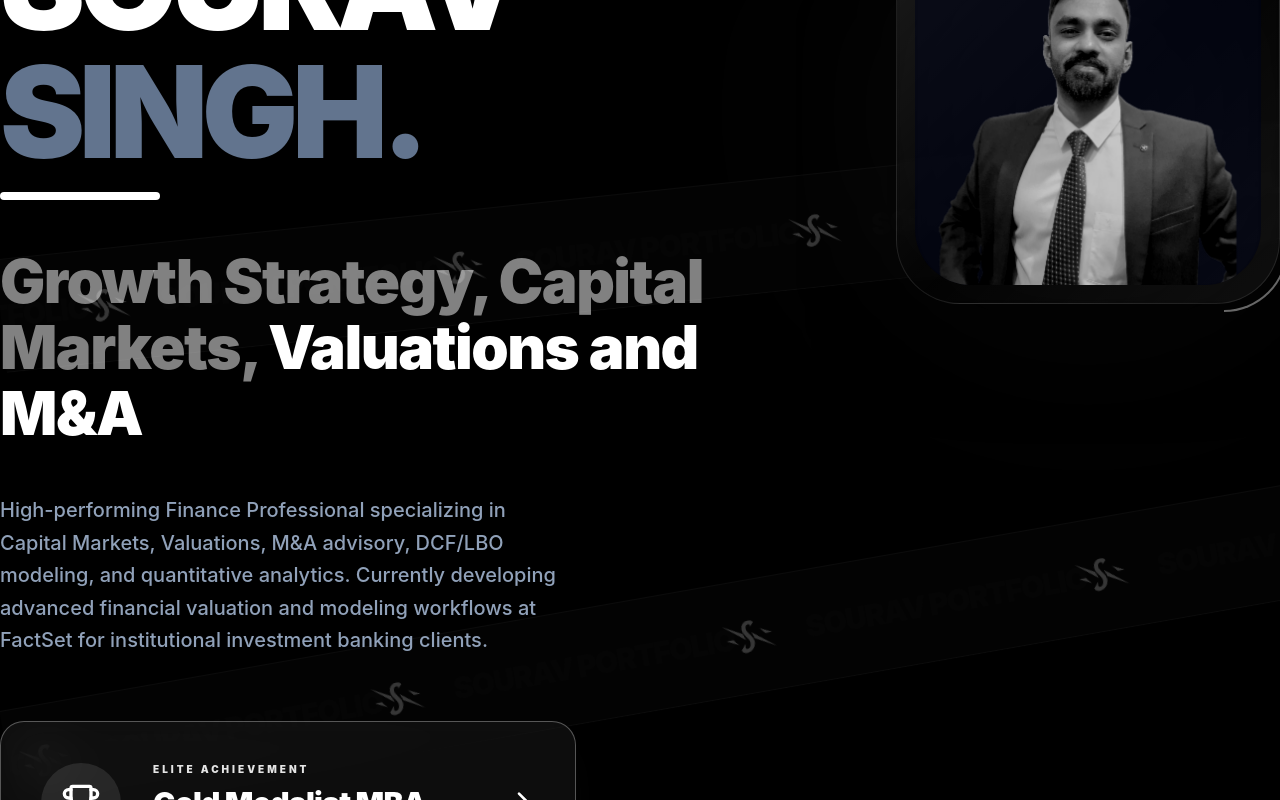
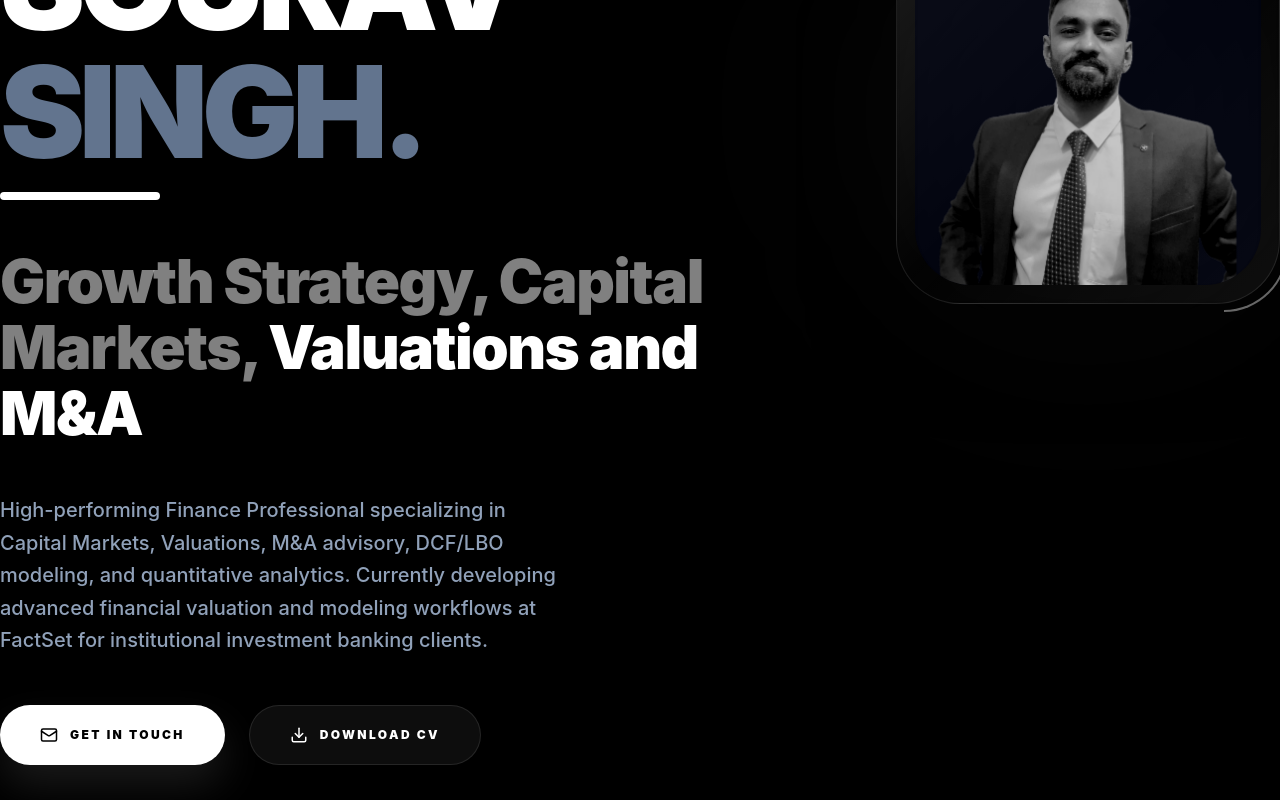
Before and after one commit to Gourav2167/sourav_portfolio, a React (Vite) app: page / in a window 1280 px wide. Shown: the part 240-1040 px from the top of the page. Built offline with nearby package versions, Linux system fonts and the light colour scheme.

Commit message:
new resume

```diff
--- a/src/components/Hero.jsx
+++ b/src/components/Hero.jsx
@@ -3,10 +3,11 @@ import { motion, AnimatePresence, useSpring, useTransform } from 'framer-motion'
 import { portfolioData } from '../data/portfolioData';
 import {
     ArrowRight,
-    Trophy
+    Trophy,
+    Download,
+    Mail
 } from 'lucide-react';
 import { useNavigate } from 'react-router-dom';
-import GeometricAura from './GeometricAura';
 
 const Hero = () => {
     const navigate = useNavigate();
@@ -17,9 +18,7 @@ const Hero = () => {
 
     return (
         <section className="min-h-screen pt-40 pb-20 overflow-hidden relative">
-            {/* Multiplied Brand Marquee Banners */}
-            <LogoMarquee direction={1} speed={30} rotate={-6} />
-            <LogoMarquee direction={-1} speed={40} rotate={-10} />
+
 
             <div className="max-w-[1300px] mx-auto grid lg:grid-cols-12 gap-16 items-start relative z-10">
 
@@ -42,9 +41,31 @@ const Hero = () => {
                             Growth Strategy, Capital Markets, <span className="text-white">Valuations and M&A</span>
                         </h2>
 
-                        <p className="text-xl text-slate-400 mb-16 max-w-xl leading-relaxed font-medium">
+                        <p className="text-xl text-slate-400 mb-12 max-w-xl leading-relaxed font-medium">
                             {personalInfo.description}
                         </p>
+
+                        <div className="flex flex-wrap gap-6 mb-16">
+                            <motion.a
+                                whileHover={{ scale: 1.02 }}
+                                whileTap={{ scale: 0.98 }}
+                                href={`mailto:${personalInfo.email}`}
+                                className="px-10 py-5 bg-white text-black text-xs font-black uppercase tracking-[0.2em] rounded-full hover:bg-zinc-200 transition-all shadow-[0_20px_40px_rgba(255,255,255,0.1)] flex items-center gap-3"
+                            >
+                                <Mail size={18} />
+                                Get in Touch
+                            </motion.a>
+                            <motion.a
+                                whileHover={{ scale: 1.02, backgroundColor: "rgba(255,255,255,0.1)" }}
+                                whileTap={{ scale: 0.98 }}
+                                href={personalInfo.cvPath}
+                                download
+                                className="px-10 py-5 bg-white/5 border border-white/10 text-white text-xs font-black uppercase tracking-[0.2em] rounded-full transition-all flex items-center gap-3"
+                            >
+                                <Download size={18} />
+                                Download CV
+                            </motion.a>
+                        </div>
 
                         {/* Standalone Gold Medal Section */}
                         {goldMedalHighlight && (
@@ -88,50 +109,7 @@ const Hero = () => {
     );
 };
 
-const LogoMarquee = ({ direction = 1, speed = 20, rotate = -6 }) => {
-    // Repeated logos for seamless scroll
-    const logos = Array(12).fill("/logo-s.png");
 
-    return (
-        <div
-            className="absolute w-[200%] flex items-center gap-12 py-6 overflow-hidden pointer-events-none select-none"
-            style={{
-                transform: `rotate(${rotate}deg) translateY(-50%)`,
-                top: direction === 1 ? '35%' : '65%',
-                backgroundColor: 'rgba(255, 255, 255, 0.01)',
-                borderBlock: '1px solid rgba(255, 255, 255, 0.03)',
-                backdropFilter: 'blur(10px)',
-                zIndex: 0
-            }}
-        >
-            <motion.div
-                animate={{
-                    x: direction === 1 ? ["0%", "-50%"] : ["-50%", "0%"]
-                }}
-                transition={{
-                    duration: speed,
-                    repeat: Infinity,
-                    ease: "linear"
-                }}
-                className="flex items-center gap-12 whitespace-nowrap min-w-full"
-            >
-                {/* Double the logos for seamlessness */}
-                {[...logos, ...logos].map((src, i) => (
-                    <div key={i} className="flex items-center gap-6 opacity-20 hover:opacity-100 transition-opacity">
-                        <img
-                            src={src}
-                            alt="Logo"
-                            className="w-12 h-12 md:w-16 md:h-16 object-contain grayscale brightness-[200%]"
-                        />
-                        <span className="text-2xl md:text-3xl font-black tracking-tighter text-white/5 uppercase">
-                            Sourav Portfolio
-                        </span>
-                    </div>
-                ))}
-            </motion.div>
-        </div>
-    );
-};
 
 const ProfileBlob = ({ personalInfo }) => {
     return (
--- a/src/components/Navbar.jsx
+++ b/src/components/Navbar.jsx
@@ -1,7 +1,7 @@
 import React, { useState, useEffect, useRef } from 'react';
 import { useNavigate, useLocation } from 'react-router-dom';
 import { portfolioData } from '../data/portfolioData';
-import { Phone, Mail } from 'lucide-react';
+import { Phone, Mail, FileText } from 'lucide-react';
 import { motion, useMotionValue, useSpring, useTransform } from 'framer-motion';
 
 const Navbar = () => {
@@ -135,6 +135,15 @@ const Navbar = () => {
                     </button>
 
                     <motion.a
+                        href={portfolioData.personalInfo.cvPath}
+                        download
+                        className="hidden lg:flex items-center gap-3 bg-white/5 border border-white/10 text-white text-[10px] font-black px-8 py-3.5 rounded-full hover:bg-white/10 transition-all active:scale-95 uppercase tracking-[0.2em] whitespace-nowrap"
+                    >
+                        <FileText size={14} className="mb-0.5" />
+                        Download CV
+                    </motion.a>
+
+                    <motion.a
                         onMouseMove={handleMagneticMove}
                         onMouseLeave={handleMagneticLeave}
                         style={{ x: springX, y: springY }}
--- a/src/data/portfolioData.js
+++ b/src/data/portfolioData.js
@@ -8,7 +8,7 @@ export const portfolioData = {
         linkedin: "https://www.linkedin.com/in/sourav-singh08/",
         location: "Bengaluru, Karnataka",
         profilePhoto: "/profile-photo.png",
-        cvPath: "/Sourav_MBA_20JAN_cv.pdf"
+        cvPath: "/SOURAVs_Resume.pdf"
     },
     highlights: [
         { icon: "Trophy", title: "Gold Medalist MBA", subtitle: "9.0 CGPA - Alliance University" },
```
Also changed, not shown: 2 other files (tests, documents, lock files or other folders).
